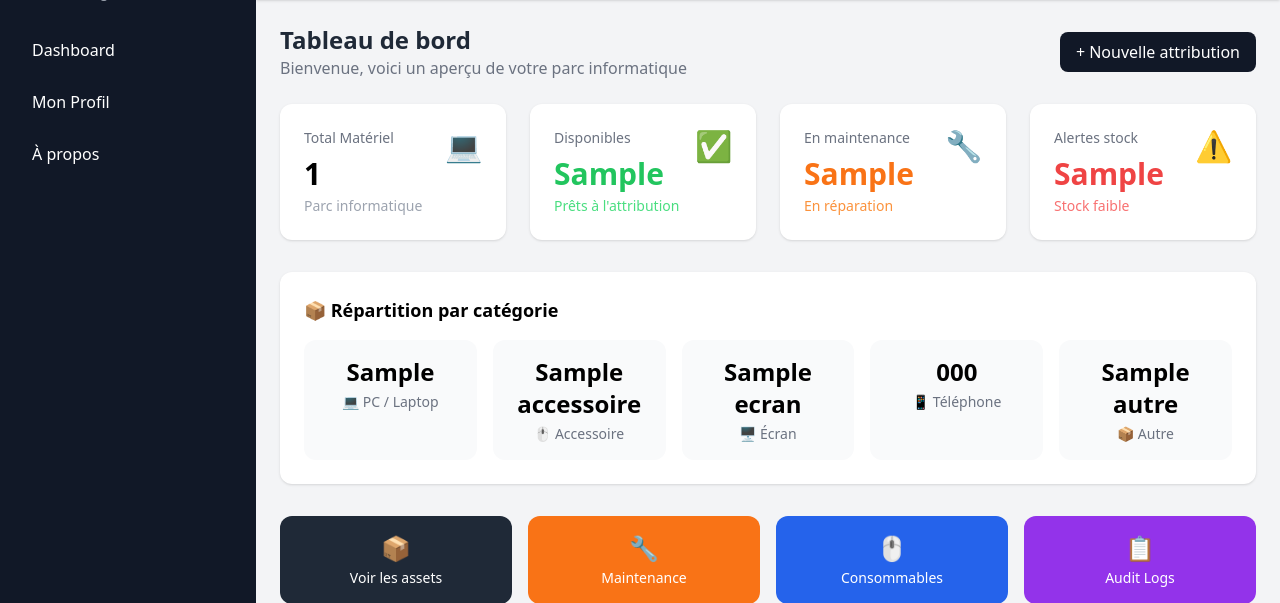
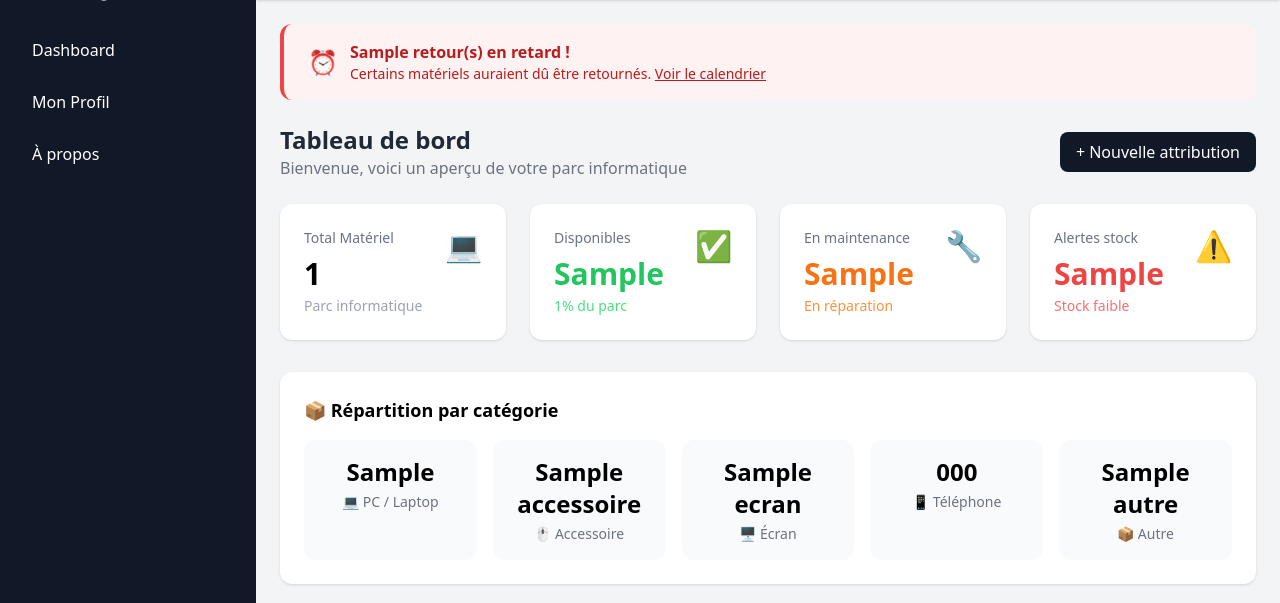
Before and after one commit to rayanetab/logikit, a Symfony app: template templates/dashboard/index.html.twig in a window 1280 px wide. Shown: the part 74-677 px from the top of the page. Run offline with Twig, Linux system fonts and the light colour scheme; the template is opened without the code that fills it: most values are stand-ins (such as "Sample title", 1, 10 or a date in 2020); some libraries are stand-ins or nearby versions.

Commit message:
Alerte retard + pourcentage disponibles dashboard

```diff
--- a/templates/dashboard/index.html.twig
+++ b/templates/dashboard/index.html.twig
@@ -3,6 +3,18 @@
 {% block title %}Dashboard - LogiKit{% endblock %}
 
 {% block body %}
+
+{# Alerte retard de retour #}
+{% if lateReturns > 0 %}
+<div class="bg-red-50 border-l-4 border-red-500 text-red-700 px-6 py-4 rounded-xl mb-6 flex items-center gap-3">
+    <span class="text-2xl">⏰</span>
+    <div>
+        <p class="font-bold">{{ lateReturns }} retour(s) en retard !</p>
+        <p class="text-sm">Certains matériels auraient dû être retournés. <a href="{{ path('app_calendar') }}" class="underline font-medium">Voir le calendrier</a></p>
+    </div>
+</div>
+{% endif %}
+
 <div class="mb-6 flex justify-between items-center">
     <div>
         <h1 class="text-2xl font-bold text-gray-800">Tableau de bord</h1>
@@ -30,7 +42,7 @@
             <div>
                 <p class="text-gray-500 text-sm">Disponibles</p>
                 <p class="text-3xl font-bold mt-2 text-green-500">{{ availableAssets }}</p>
-                <p class="text-green-400 text-sm mt-1">Prêts à l'attribution</p>
+                <p class="text-green-400 text-sm mt-1">{{ availablePercent }}% du parc</p>
             </div>
             <span class="text-3xl">✅</span>
         </div>
@@ -201,6 +213,7 @@
         },
         options: { responsive: true }
     });
+
     const assetsCtx = document.getElementById('assetsChart').getContext('2d');
     new Chart(assetsCtx, {
         type: 'line',
@@ -220,6 +233,6 @@ new Chart(assetsCtx, {
             responsive: true,
             plugins: { legend: { display: false } }
         }
-})
+    });
 </script>
 {% endblock %}
```
Also changed, not shown: src/Controller/DashboardController.php (+14 -1 lines). Lines whose indentation alone changed are shown as unchanged.
